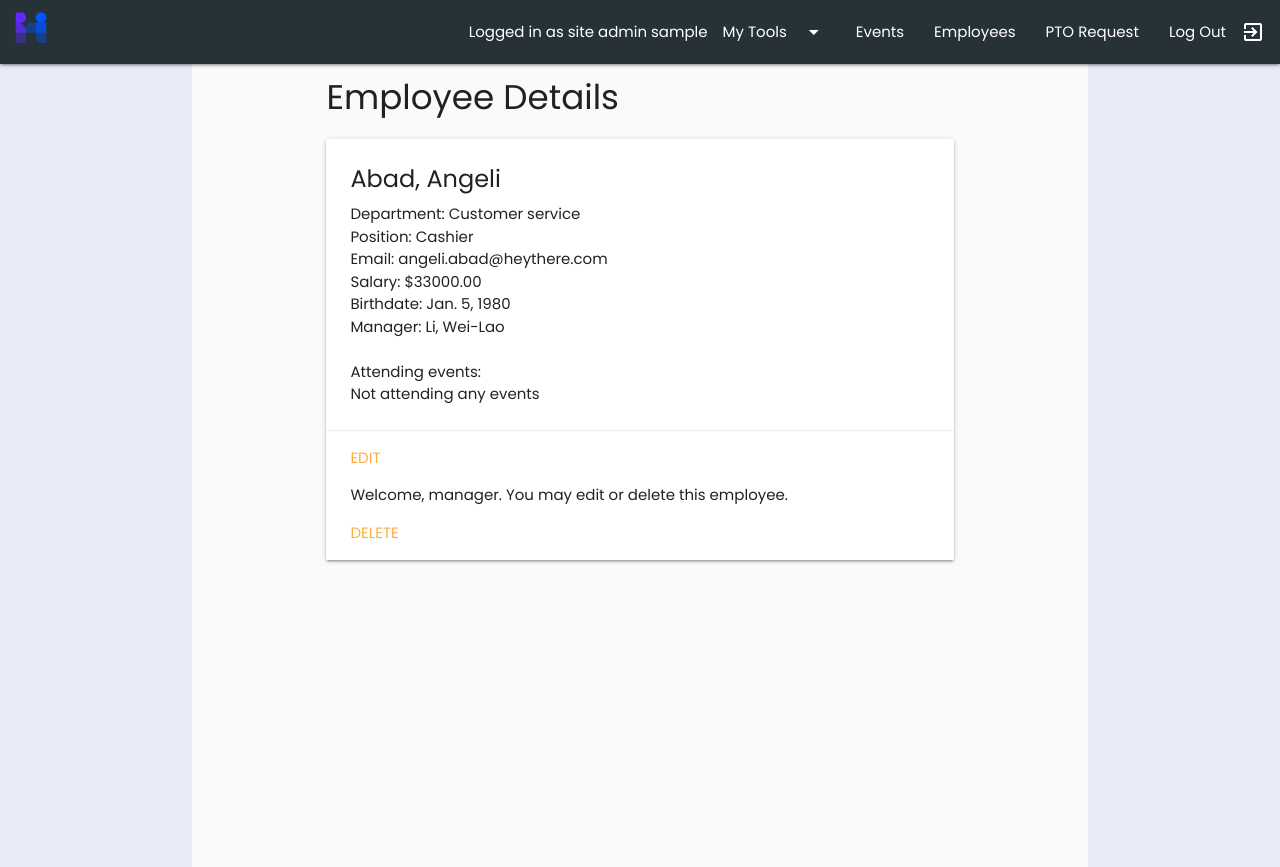
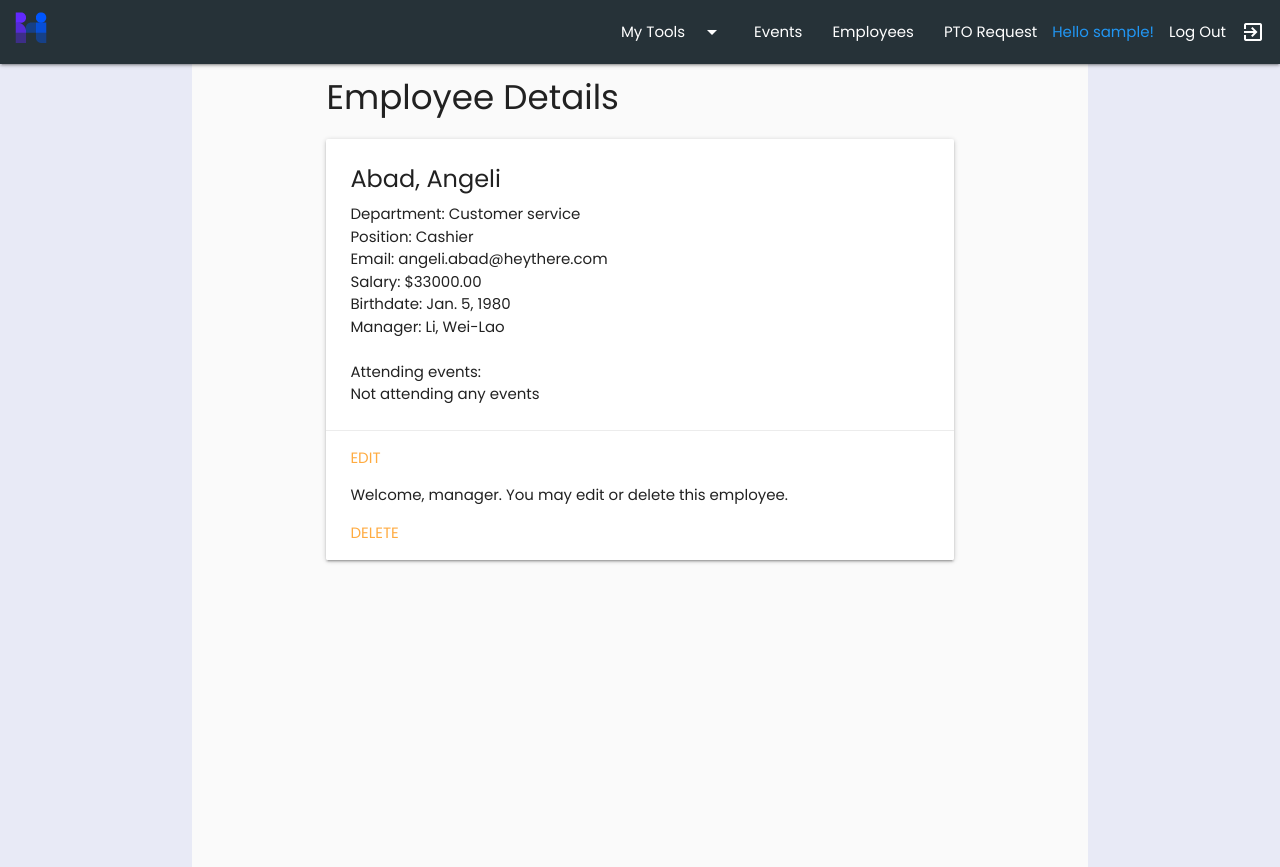
Before and after one commit to milenap11/heythere, a Django app: page /employees/1/ in a window 1280 px wide. Shown: the top 867 px of the page. Run offline with Django 4.2, Linux system fonts and the light colour scheme; the visitor is signed in with stand-in values (Sample User, id 1); data comes from the database, SQL or seed files in the repository; data that the repository does not hold is empty.

Commit message:
Edited nav user name

```diff
--- a/heythere/main_app/templates/base.html
+++ b/heythere/main_app/templates/base.html
@@ -33,16 +33,16 @@
         <!-- Logo -->
         <a href="{% url 'home' %}" class="brand-logo"><img src="/static/assets/logo.png">&nbsp;&nbsp;</a>
         <ul id="navbar-items" class="right hide-on-med-and-down">
-        {% if user.is_authenticated %}
-          {% if not user.is_superuser %}
-            <li>Logged in as: {{current_user.employee_name}} </li>
-          {% else %}
-            <li>Logged in as site admin {{user}}</li>
-          {% endif %}
           <li><a class="dropdown-trigger" href="#" data-target="dropdown-menu">My Tools<i class="material-icons right">arrow_drop_down</i></a></li>
           <li><a href="{% url 'events_index' %}">Events</a></li>
           <li><a href="{% url 'index' %}">Employees</a></li>
           <li><a href="{% url 'pto_requests_index' %}">PTO Request</a></li>
+        {% if user.is_authenticated %}
+          {% if not user.is_superuser %}
+            <li class="blue-text">Hello {{current_user.employee_name}}! </li>
+          {% else %}
+            <li class="blue-text">Hello {{user}}!</li>
+          {% endif %}
           <li>
             <a href="{% url 'logout' %}"><i class="active material-icons right">exit_to_app</i>Log Out</a></li>
         {% else %}
@@ -62,21 +62,27 @@
 
 <!-- Hamburger menu -->
   <ul id="mobile-navbar" class="sidenav">
-    {% if user.is_authenticated %}
+
           <li><a class="dropdown-trigger" href="#" data-target="dropdown-menu">My Tools<i class="material-icons right">arrow_drop_down</i></a></li>
           <li><a href="{% url 'events_index' %}">Events</a></li>
           <li><a href="{% url 'index' %}">Employees</a></li>
           <li><a href="{% url 'pto_requests_index' %}">PTO Request</a></li>
           <li class="active">
             <a href="{% url 'logout' %}"><i class="material-icons right">exit_to_app</i>Log Out</a></li>
-          <form method="post" action="{% url 'logout' %}">
+        {% if user.is_authenticated %}
+            {% if not user.is_superuser %}
+            <li class="blue-text center">Hello {{current_user.employee_name}}!</li>
+            {% else %}
+            <li class="blue-text center">Hello {{user}}!</li>
+            {% endif %}
+          <!-- <form method="post" action="{% url 'logout' %}">
             {% csrf_token %}
             <button type="submit">logout</button>
-          </form>
-    {% else %}
+          </form> -->
+        {% else %}
           <li><a href="{% url 'signup' %}">Sign Up</a></li>
           <li class="active"><a href="{% url 'login' %}"><i class="material-icons right">person</i>Log In</a></li>
-    {% endif %}
+        {% endif %}
   </ul>
 
   <!-- <div class="row">
```
